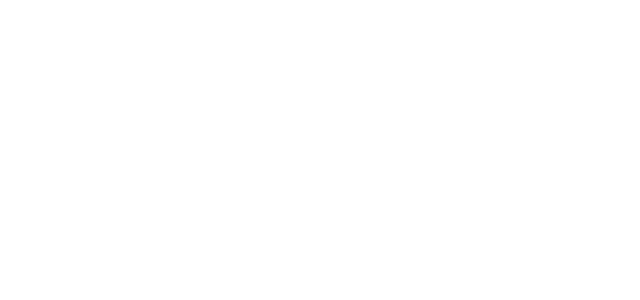
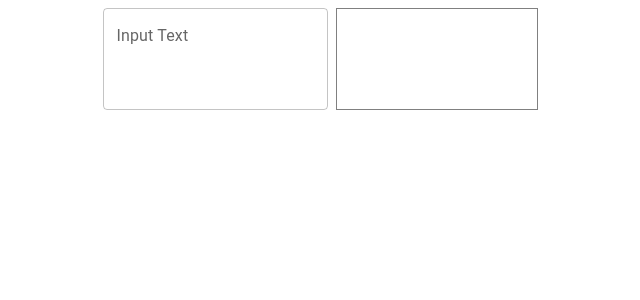
Before and after one commit to sharma-sagar2002/Frontend-Machine-Coding, a React (Vite) app: page / in a window 1280 px wide. Shown: the top 300 px of the page, without its empty margins (320-960 px from the left). Built offline with nearby package versions, Linux system fonts and the light colour scheme.

Commit message:
markdown text editor added

```diff
--- a/package.json
+++ b/package.json
@@ -14,6 +14,7 @@
     "@emotion/styled": "^11.14.1",
     "@mui/material": "^7.3.4",
     "@reduxjs/toolkit": "^2.9.2",
+    "marked": "^17.0.0",
     "react": "^19.1.1",
     "react-dom": "^19.1.1",
     "react-redux": "^9.2.0"
--- a/src/App.tsx
+++ b/src/App.tsx
@@ -1,4 +1,5 @@
 import "./App.css";
+import MarkdownEditor from "./Components/MarkdownEditor";
 // import BmiCalculator from "./Components/BmiCalculator";
 // import PasswordGenerator from "./Components/PasswordGenerator";
 // import BillingCounter from "./Components/BillingCounter";
@@ -47,6 +48,7 @@
       {/* <PaginatedBookmark /> */}
       {/* <BmiCalculator /> */}
       {/* <PasswordGenerator /> */}
+      <MarkdownEditor />
     </>
   );
 }
--- /dev/null
+++ b/src/Components/MarkdownEditor.tsx
@@ -0,0 +1,43 @@
+import { Box, Stack, TextField } from "@mui/material";
+import { marked } from "marked";
+import { useState } from "react";
+
+function MarkdownEditor() {
+  const [inputText, setInputText] = useState<string>("");
+  const getMarkdownText = () => {
+    return {
+      __html: marked.parse(inputText),
+    };
+  };
+  return (
+    <>
+      <Stack
+        gap={1}
+        sx={{
+          display: "flex",
+          flexDirection: "row",
+          justifyContent: "center",
+        }}
+      >
+        <TextField
+          label="Input Text"
+          placeholder="Enter markdown text here ...."
+          multiline
+          value={inputText}
+          onChange={(e) => setInputText(e.target.value)}
+          rows={3}
+          maxRows={10}
+        />
+
+        <Box
+          component={"div"}
+          minWidth={"200px"}
+          sx={{ border: "1px solid grey" }}
+          dangerouslySetInnerHTML={getMarkdownText()}
+        ></Box>
+      </Stack>
+    </>
+  );
+}
+
+export default MarkdownEditor;
```
Also changed, not shown: 1 other file (tests, documents, lock files or other folders).
